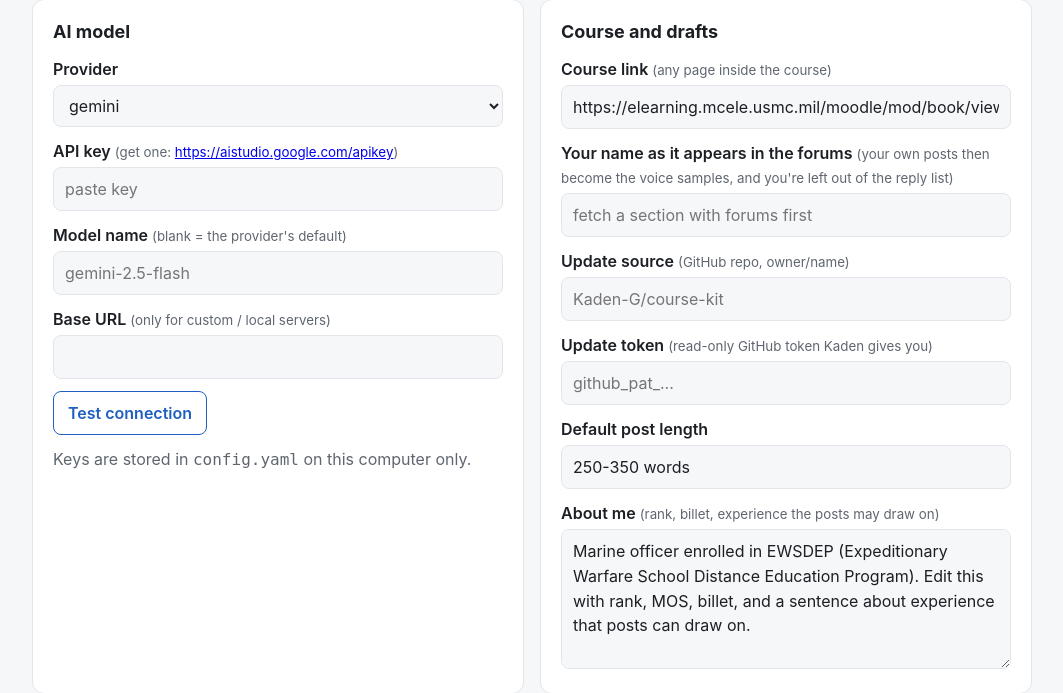
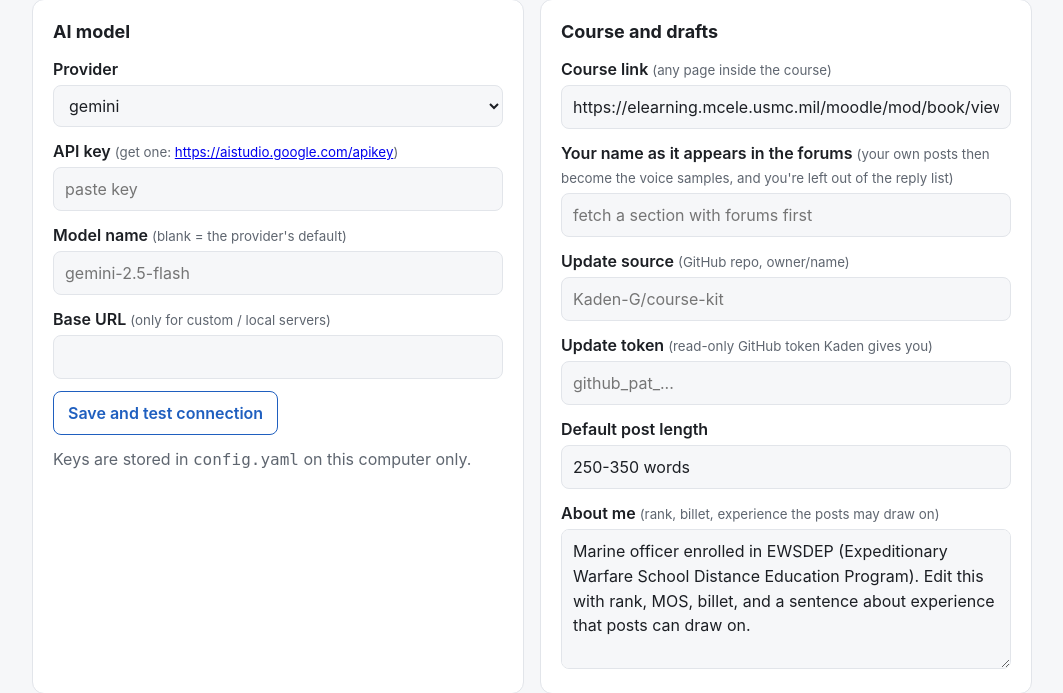
Before and after one commit to Kaden-G/course-kit, a FastAPI app: page /settings in a window 1280 px wide. Shown: the part 115-808 px from the top of the page, without its empty margins (108-1171 px from the left). Run offline with FastAPI, Linux system fonts and the light colour scheme.

Commit message:
Release v9
Settings: the test button now saves the form first, so a freshly pasted key is tested rather than the old config. Clearer message when no key is saved.

Co-Authored-By: Claude Fable 5.1 <noreply@anthropic.com>
Claude-Session: https://claude.ai/code/session_01JesMzZjrLPRcd8mjgJVTdB

```diff
--- a/app.py
+++ b/app.py
@@ -525,7 +525,7 @@ def settings(request: Request):
 def save_settings(provider: str = Form("gemini"), api_key: str = Form(""), name: str = Form(""), base_url: str = Form(""),
                   length: str = Form("250-350 words"), course_url: str = Form(""), student_name: str = Form(""),
                   update_repo: str = Form(""), update_token: str = Form(""),
-                  about: str = Form(""), voice: str = Form(""), rubric: str = Form("")):
+                  about: str = Form(""), voice: str = Form(""), rubric: str = Form(""), then_test: str = Form("")):
     cfg = load_cfg()
     m = cfg.get("model", {}) or {}
     m["provider"] = provider
@@ -548,7 +548,7 @@ def save_settings(provider: str = Form("gemini"), api_key: str = Form(""), name:
     PROFILE.mkdir(exist_ok=True)
     for k, v in (("about", about), ("voice", voice), ("rubric", rubric)):
         (PROFILE / f"{k}.md").write_text(v, encoding="utf-8")
-    return RedirectResponse("/settings?saved=1", status_code=303)
+    return RedirectResponse("/settings?saved=1" + ("&test=1" if then_test else ""), status_code=303)
 
 
 @app.post("/settings/test")
--- a/llm.py
+++ b/llm.py
@@ -35,7 +35,7 @@ def resolve(model_cfg: dict) -> dict:
 def chat(model_cfg: dict, system: str, user: str, temperature: float = 0.7, timeout: int = 180) -> str:
     m = resolve(model_cfg)
     if not m["api_key"] and m["provider"] != "custom":
-        raise LLMError("No API key set. Open Settings and paste one.")
+        raise LLMError("No API key saved yet. In Settings, paste the key and click Save at the bottom.")
     body = {"model": m["name"], "temperature": temperature,
             "messages": [{"role": "system", "content": system}, {"role": "user", "content": user}]}
     req = urllib.request.Request(m["base_url"] + "chat/completions", data=json.dumps(body).encode(),
--- a/templates/settings.html
+++ b/templates/settings.html
@@ -1,6 +1,6 @@
 {% extends "base.html" %}{% block title %}Settings{% endblock %}{% block body %}
 <h1>Settings</h1>
-{% if request.query_params.get('saved') %}<div class="notice ok">Saved.</div>{% endif %}
+{% if request.query_params.get('saved') %}<div class="notice ok">Saved.{% if request.query_params.get('test') %} Testing the connection below.{% endif %}</div>{% endif %}
 <form method="post" action="/settings">
 <div class="grid">
 <div class="card">
@@ -13,7 +13,7 @@
   <input type="text" name="name" value="{{ model.name or '' }}" placeholder="{{ resolved.name }}">
   <label>Base URL <small>(only for custom / local servers)</small></label>
   <input type="text" name="base_url" value="{{ model.base_url or '' }}">
-  <div class="row" style="margin-top:12px"><button type="button" class="ghost" id="test">Test connection</button><span class="muted" id="testout"></span></div>
+  <div class="row" style="margin-top:12px"><button type="submit" name="then_test" value="1" class="ghost">Save and test connection</button><span class="muted" id="testout"></span></div>
   <p class="muted" style="margin-top:12px">Keys are stored in <code>config.yaml</code> on this computer only.</p>
 </div>
 <div class="card">
@@ -45,6 +45,7 @@
 {% endblock %}{% block script %}<script>
 const urls={{ presets|tojson }};const sel=document.getElementById('provider'),ku=document.getElementById('keyurl');
 function ku_(){if(ku){const u=urls[sel.value].key_url;ku.innerHTML=u?('<a href="'+u+'" target="_blank">'+u+'</a>'):'not needed'}}ku_();sel.onchange=ku_;
-document.getElementById('test').onclick=async()=>{const o=document.getElementById('testout');o.textContent='Testing (save first if you changed anything)...';
- const r=await fetch('/settings/test',{method:'POST'});const j=await r.json();o.textContent=j.ok?('OK: '+j.reply):('Failed: '+j.error)};
+async function runTest(){const o=document.getElementById('testout');o.textContent='Saved. Testing the connection...';
+ const r=await fetch('/settings/test',{method:'POST'});const j=await r.json();o.textContent=j.ok?('Connected. The model replied: '+j.reply):('Failed: '+j.error)}
+if(new URLSearchParams(location.search).get('test')==='1'){runTest()}
 </script>{% endblock %}
```
Also changed, not shown: tests/test_app.py (+10 -0 lines), 1 other file.
